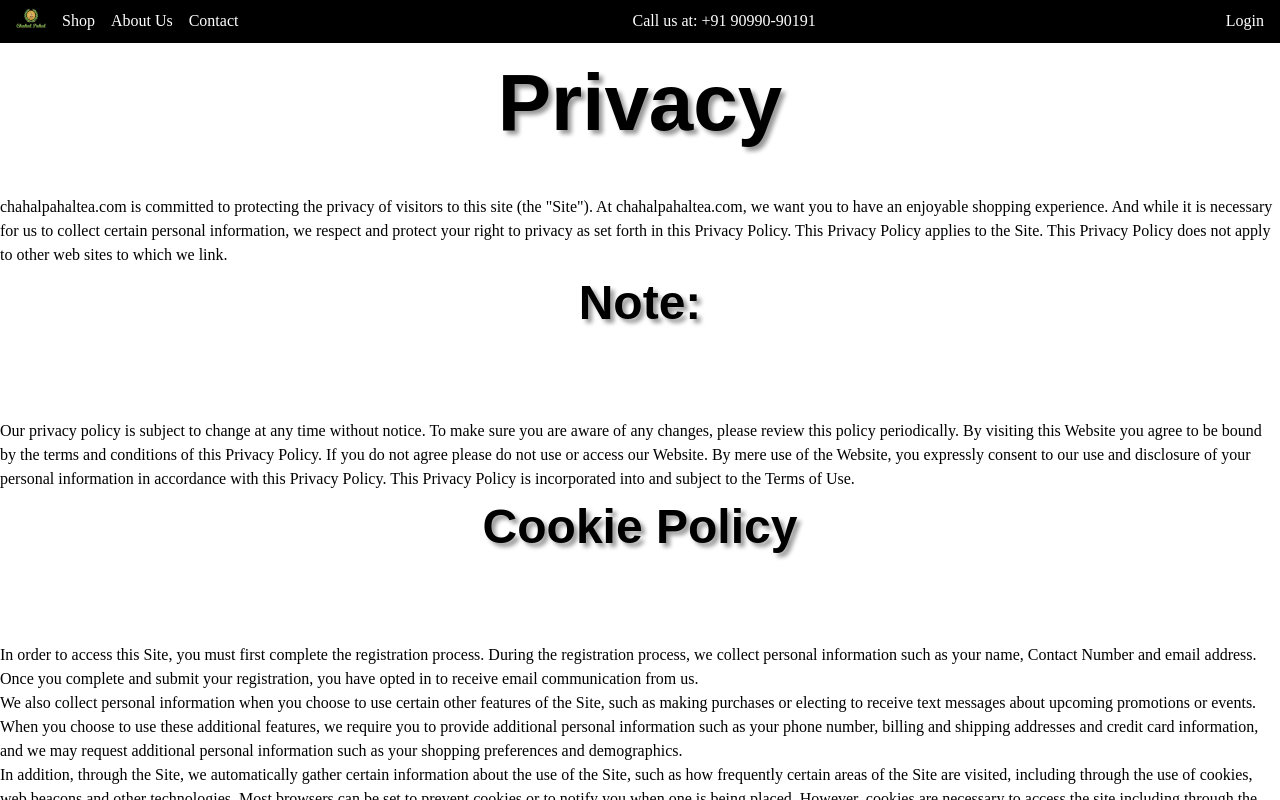
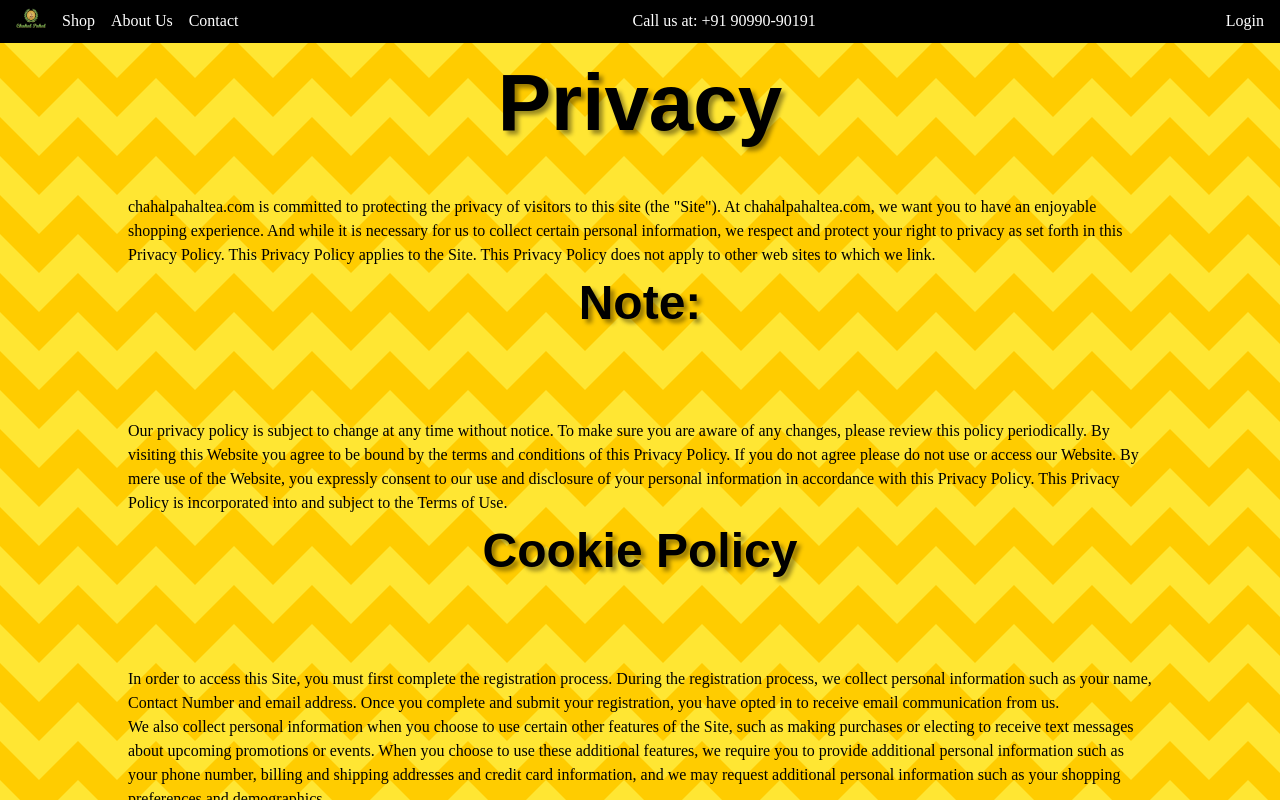
Before and after one commit to bharat-patodi/chahalPahalTea, a Next.js app: page /privacy in a window 1280 px wide. Shown: the top 800 px of the page. Built offline with nearby package versions, Linux system fonts and the light colour scheme.

Commit message:
Add background image to Privacy page

```diff
--- a/pages/privacy.tsx
+++ b/pages/privacy.tsx
@@ -1,11 +1,12 @@
 import Header from "../components/Header";
 import Footer from "../components/Footer";
+import styles from "../styles/Privacy.module.css";
 
 const Privacy = () => {
   return (
-    <>
+    <div className={styles.privacyPage}>
       <Header />
-      <main>
+      <main className="container">
         <div>
           <h1>Privacy</h1>
           <p>
@@ -137,7 +138,7 @@ const Privacy = () => {
         </div>
       </main>
       <Footer />
-    </>
+    </div>
   );
 };
 export default Privacy;
--- /dev/null
+++ b/styles/Privacy.module.css
@@ -0,0 +1,3 @@
+.privacyPage {
+    background-image: url('/repeating-chevrons.svg');
+}
```
